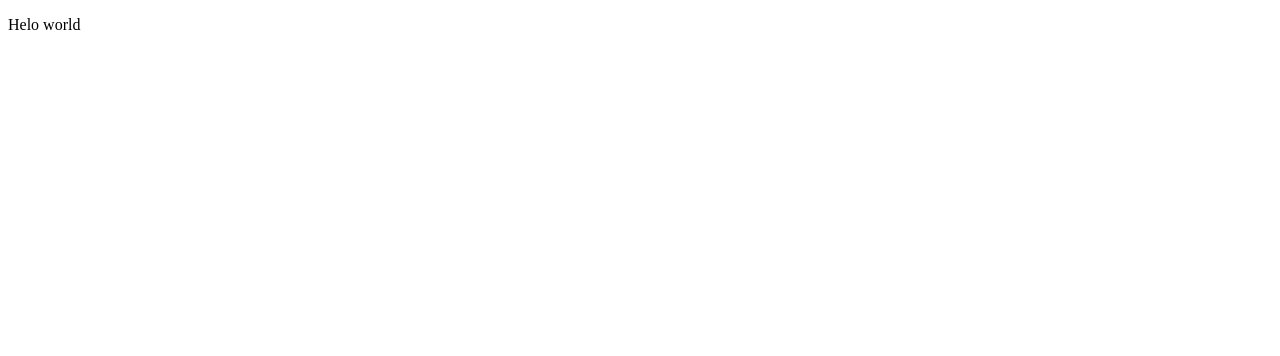
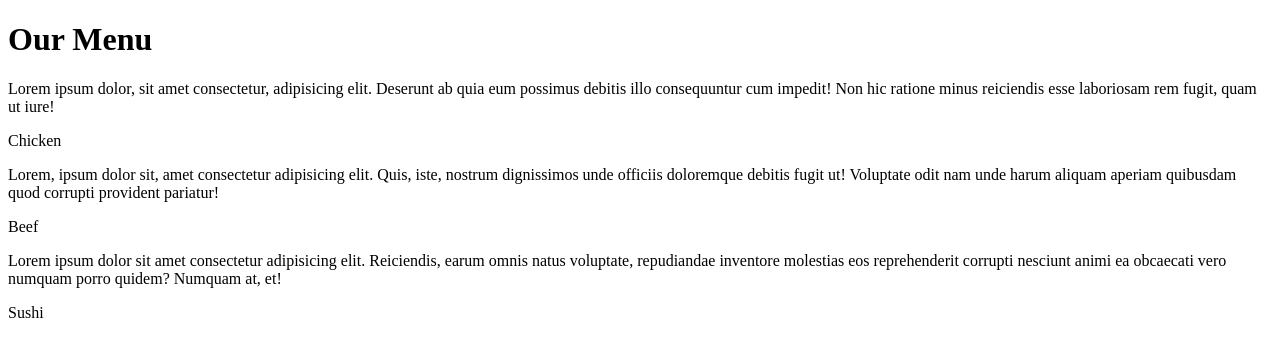
Before and after one commit to hydrexen/coursera-test, a plain HTML site: page module2-solution/index.html in a window 1280 px wide. Drawn offline with Linux system fonts and the light colour scheme.

Commit message:
Update index.html

```diff
--- a/module2-solution/index.html
+++ b/module2-solution/index.html
@@ -4,9 +4,33 @@
     <meta charset="UTF-8">
     <meta http-equiv="X-UA-Compatible" content="IE=edge">
     <meta name="viewport" content="width=device-width, initial-scale=1.0">
-    <title>Document</title>
+    <title>Responsive Layout</title>
 </head>
 <body>
-    <p>Helo world</p>
+    <body>
+        <div class="row">
+        <h1>Our Menu</h1>
+
+      <div class="col-lg-4 col-md-6 col-sm-12" id="container">
+        <p>Lorem ipsum dolor, sit amet consectetur, adipisicing elit. Deserunt ab quia eum possimus debitis illo consequuntur cum impedit! Non hic ratione minus reiciendis esse laboriosam rem fugit, quam ut iure!</p>
+          <p id="p1">Chicken</p>
+          </div>
+
+
+
+      <div class="col-lg-4 col-md-6 col-sm-12" id="container"><p>Lorem, ipsum dolor sit, amet consectetur adipisicing elit. Quis, iste, nostrum dignissimos unde officiis doloremque debitis fugit ut! Voluptate odit nam unde harum aliquam aperiam quibusdam quod corrupti provident pariatur!</p>
+          <p id="p2">Beef</p>
+      </div>
+
+      <div class="col-lg-4 col-md-12 col-sm-12" id="container"><p>Lorem ipsum dolor sit amet consectetur adipisicing elit. Reiciendis, earum omnis natus voluptate, repudiandae inventore molestias eos reprehenderit corrupti nesciunt animi ea obcaecati vero numquam porro quidem? Numquam at, et!</p>
+
+          <p  id="p3">Sushi</p>
+
+      </div>
+
+        </div>
+
+    </body>
+    </html>
 </body>
 </html>
```
